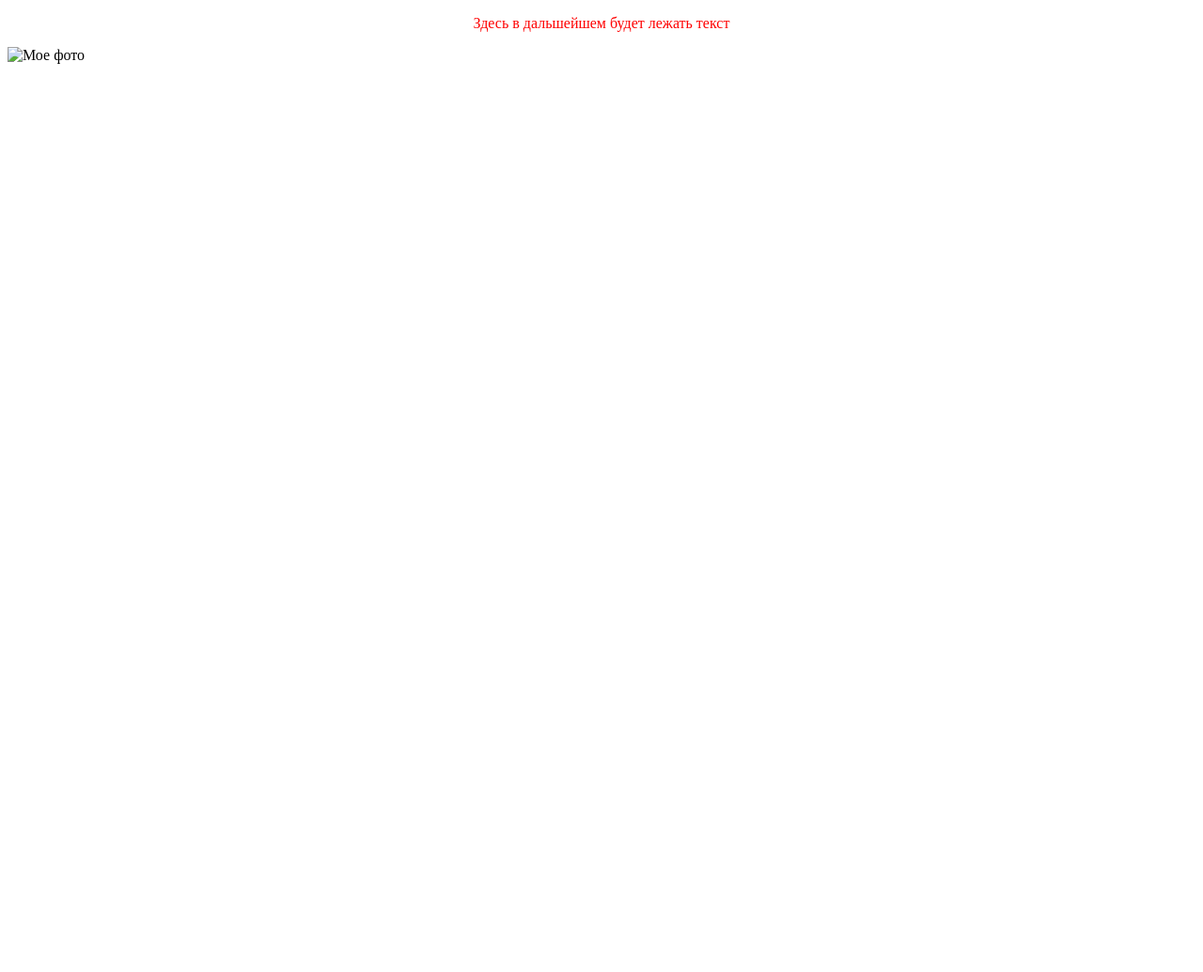
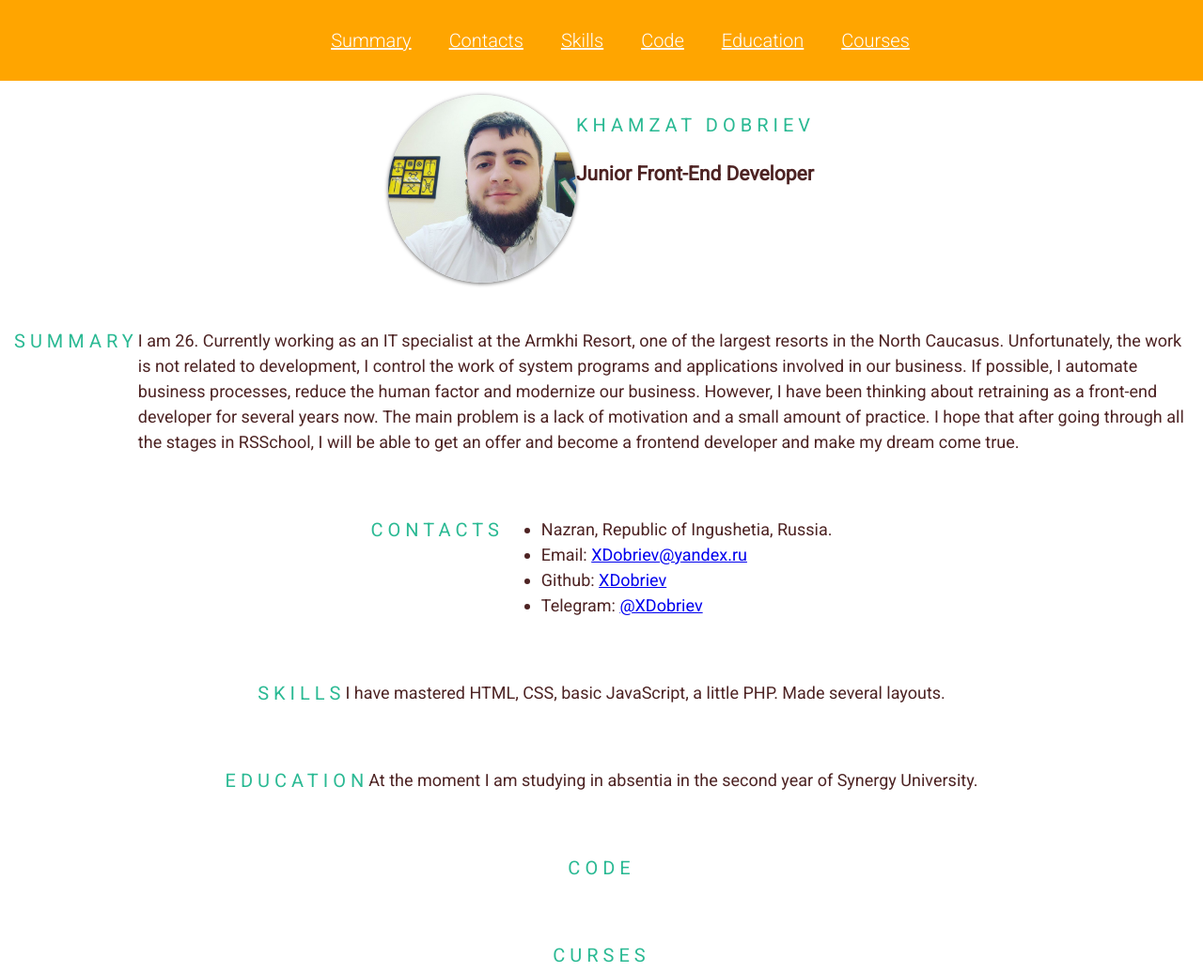
Before and after one commit to XDobriev/rsschool-cv, a plain HTML site: page index.html in a window 1280 px wide. Shown: the top 1035 px of the page at 94% size. Before the commit the page ends 800 px from the top, so only its background shows below. Drawn offline with Linux system fonts and the light colour scheme.

Commit message:
feat: add html/css code

```diff
--- a/index.html
+++ b/index.html
@@ -4,11 +4,78 @@
     <meta charset="UTF-8">
     <meta http-equiv="X-UA-Compatible" content="IE=edge">
     <meta name="viewport" content="width=device-width, initial-scale=1.0">
-    <title>DocumentCV#2. HTML, CSS, Git Basics</title>
+    <title>CV - Khamzat Dobriev</title>
+    <link href="https://fonts.googleapis.com/css?family=Roboto:300,400" rel="stylesheet">
     <link rel="stylesheet" href="style.css">
+    <link rel="icon" href="assets/favicon.ico">
 </head>
 <body>
-    <p>Здесь в дальшейшем будет лежать текст</p>
-    <img src="/img/bc2d66e7-7b18-4a01-be1f-3ecd21c510e6.jpg" alt="Мое фото">
+    <header class="header">
+        <div class="container header-container">
+            <nav class="nav">
+                <ul class="nav-list">
+                    <li class="nav-item"><a href="#summary" class="nav-link">Summary</a></li>
+                    <li class="nav-item"><a href="#contacts" class="nav-link">Contacts</a></li>
+                    <li class="nav-item"><a href="#skills" class="nav-link">Skills</a></li>
+                    <li class="nav-item"><a href="#code" class="nav-link">Code</a></li>
+                    <li class="nav-item"><a href="#education" class="nav-link">Education</a></li>
+                    <li class="nav-item"><a href="#courses" class="nav-link">Courses</a></li>
+                </ul>
+            </nav>
+        </div>
+    </header>
+
+    <main class="main">
+        <div class="container main-container">
+            <section class="section section-profile" id="profile">
+                <img src="./assets/img/bc2d66e7-7b18-4a01-be1f-3ecd21c510e6.jpg" alt="Photo of Khamzat Dobriev" class="section-profile-photo">
+                <div class="section-profile-title">
+                <h1 class="section-title main-title">Khamzat Dobriev</h1>
+                <h3 class="section-subtitle">Junior Front-End Developer</h3>
+            </section>
+        </div>
+        <section class="section" id="Summary">
+            <h2 class="section-title">Summary</h2>
+            <p>I am 26. Currently working as an IT specialist at the Armkhi Resort, one of the largest resorts in the North Caucasus. Unfortunately, the work is not related to development, I control the work of system programs and applications involved in our business. If possible, I automate business processes, reduce the human factor and modernize our business.
+                However, I have been thinking about retraining as a front-end developer for several years now.
+                The main problem is a lack of motivation and a small amount of practice.
+                I hope that after going through all the stages in RSSchool, I will be able to get an offer and become a frontend developer and make my dream come true.</p>
+        </section>
+        <section class="section" id="contacts">
+            <h2 class="section-title">Contacts</h2>
+            <ul class="section-list">
+                <li class="section-item contacts-item">
+                Nazran, Republic of Ingushetia, Russia.
+            </li>
+            <li class="section-item contacts-item">
+                Email: <a href="mailto:XDobriev@yandex.ru" title="email">XDobriev@yandex.ru</a>
+            </li>
+            <li class="section-item contacts-item">
+                Github: <a href="https://github.com/XDobriev" title="github">XDobriev</a>
+            </li>
+            <li class="section-item contacts-item">
+                Telegram: <a href="https://t.me/XDobriev" title="Telegram">@XDobriev</a>
+            </li>
+            </ul>
+        </section>
+        <section class="section">
+            <h2 class="section-title" id="Skills">Skills</h2>
+            <p>I have mastered HTML, CSS, basic JavaScript, a little PHP. Made several layouts.</p>
+        </section>
+        <section class="section"><h2 class="section-title">Education</h2>
+            <p>At the moment I am studying in absentia in the second year of Synergy University.</p>
+        </section>
+        <section class="section"><h2 class="section-title">Code</h2></section>
+        <section class="section"><h2 class="section-title">Curses</h2></section>
+    </main>
+    <footer class="footer">
+        <a class="footer__github" href="https://github.com/XDobriev" target="_blank">
+            My GitHub
+        </a>
+        <p class="footer__year">2022</p>
+        <a class="footer__rsschool" href="https://rs.school/js/" target="_blank">
+        <img class="footer__logo" src="./assets/svg/rs_school_js.svg" alt="RS School">
+
+    </footer>
 </body>
 </html>
--- a/style.css
+++ b/style.css
@@ -1,9 +1,119 @@
-p {
-    color: red;
-    text-align: center;
+/*GLOBAL*/
+* {
+    box-sizing: border-box;
 }
 
-img {
+body {
+        display: flex;
+        flex-direction: column;
+        justify-content: space-between;
+        min-width: 320px;
+        min-height: 100vh;
+        margin: 0;
+        padding: 0;
+        font-family: 'Roboto', sans-serif;
+        font-size: 18px;
+        font-weight: 400;
+        line-height: 1.5;
+        color: #4d2323;
+}
+
+html {
+    scroll-behavior: smooth;
+}
+
+.container {
+    max-width: 1440px;
+    margin: 0 auto;
+    min-height: 50px;
+}
+/* HEADER */
+.header {
+    background-color: orange;
+}
+.nav-list {
     display: flex;
-    margin: auto;
+    justify-content: center;
+    align-items: center;
+    list-style: none;
 }
+
+.nav-link {
+    padding: 0 20px;
+    line-height: 50px;
+    font-size: 20px;
+    font-weight: 300;
+    color: #fff;
+    position: relative;
+}
+
+.nav-link::after {
+    content: "";
+    position: absolute;
+    left: 12px;
+    bottom: -5px;
+    width: calc(100% - 24px);
+    height: 2px;
+    background-color: #fff;
+    opacity: 0;
+    transition: .5s;
+}
+
+a:hover {
+    color: #2AB993;
+}
+
+
+/* MAIN */
+.main {
+    margin-bottom: auto;
+}
+
+.main-container {
+    display: flex;
+    flex-direction: column;
+    justify-content: center;
+    align-items: center;
+}
+
+.section {
+    display: flex;
+    justify-content: center;
+    padding: 15px;
+}
+
+
+
+
+@media (max-width: 768px) {
+    .section {
+        width: 100%;
+    }
+}
+
+.section-title {
+    font-size: 20px;
+    font-weight: 400;
+    text-transform: uppercase;
+    letter-spacing: 5px;
+    color: #2AB993;
+}
+
+.section-profile-photo {
+    width: 200px;
+    height: 200px;
+    border-radius: 50%;
+    box-shadow: 0 1px 4px rgba(0, 0, 0, .6);
+    transition: .3s;
+  }
+/* FOOTER */
+.footer {
+    display: flex;
+    justify-content: center;
+    align-items: center;
+}
+
+.footer__logo {
+   width: 86px;
+   height: 32px;
+}
```
Also changed, not shown: assets/favicon.ico (added), assets/svg/rs_school_js.svg (added).
